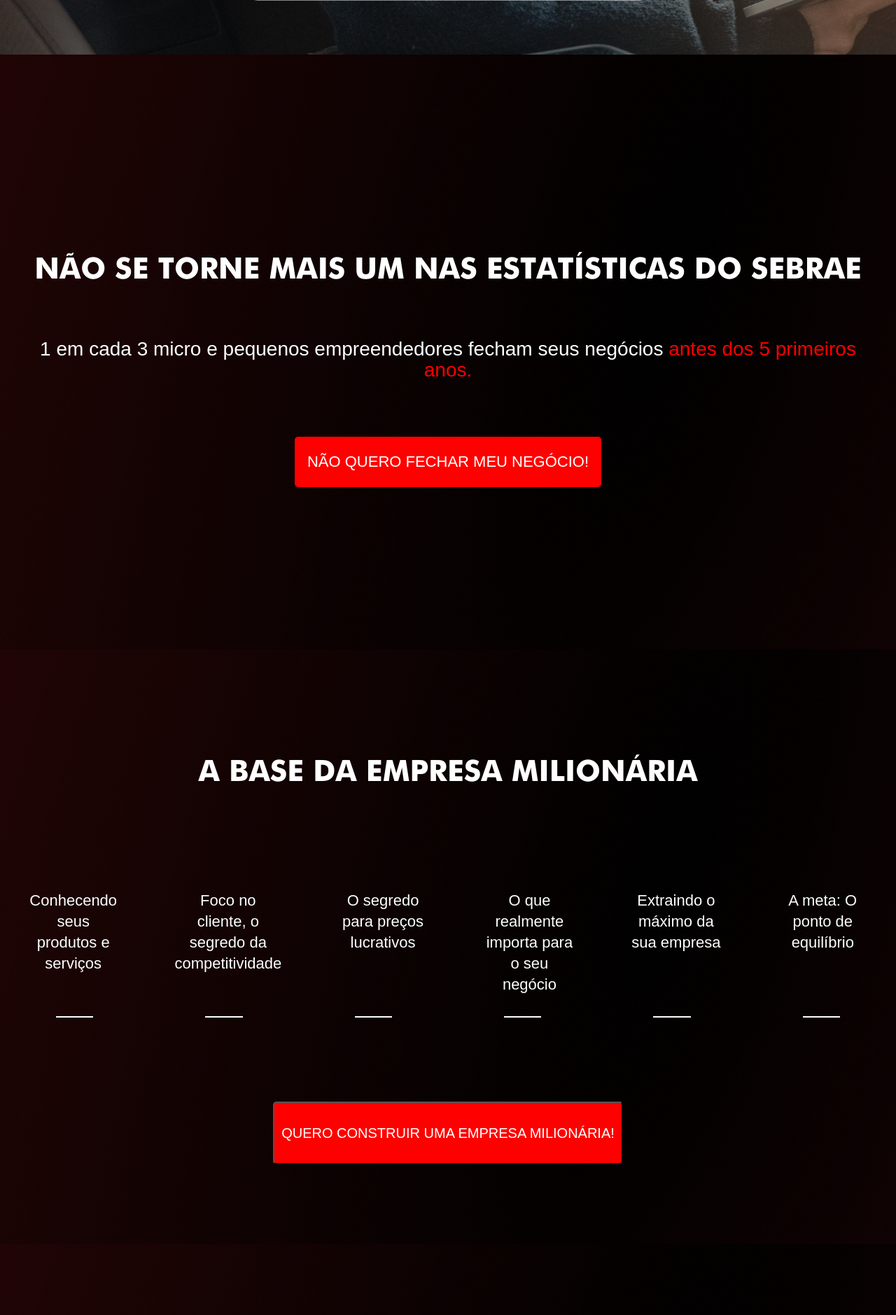
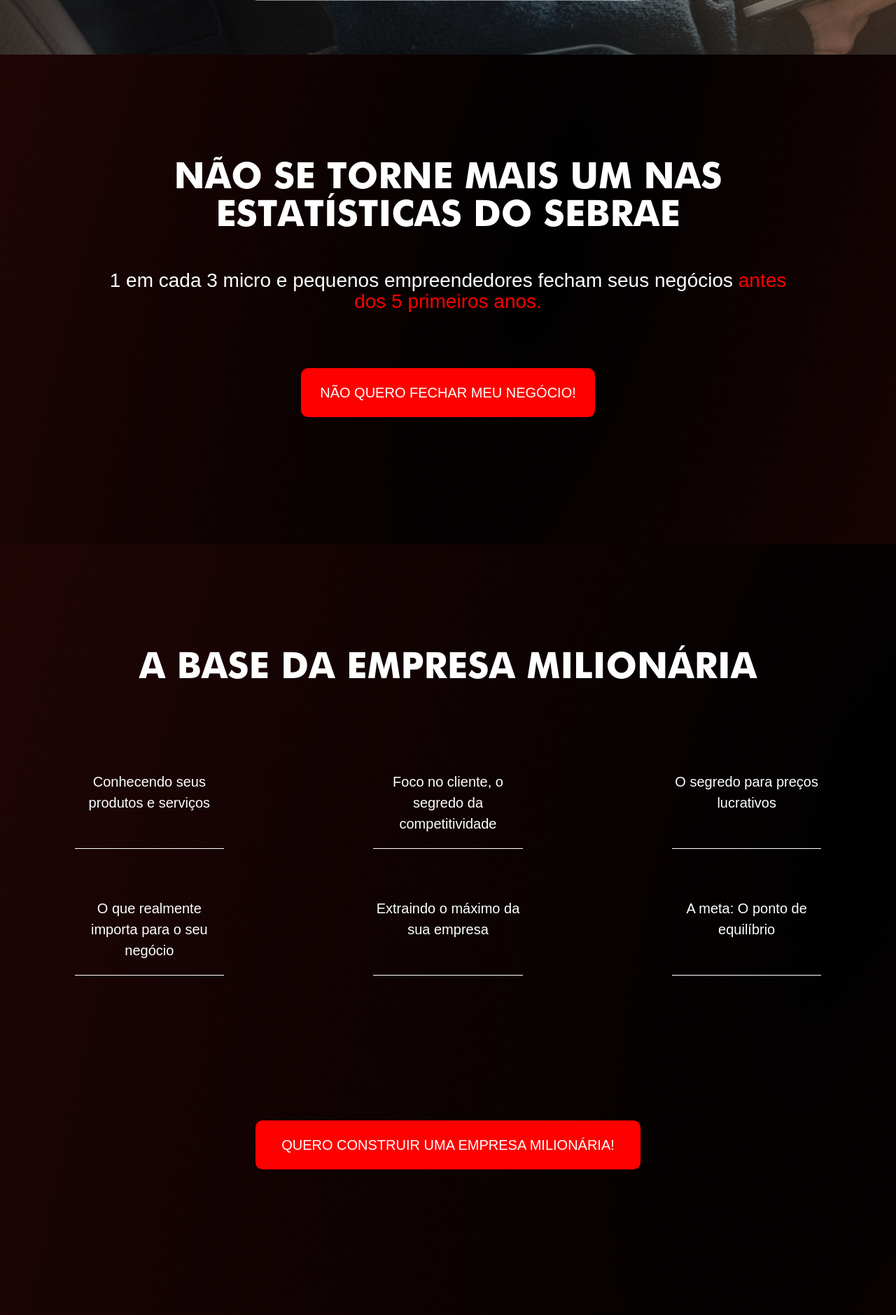
Before and after one commit to JoaoDenari/website-metaseed, a PHP site: page /index.html in a window 1280 px wide. Shown: the part 872-2751 px from the top of the page at 70% size. Run offline with PHP 8.4, Linux system fonts and the light colour scheme; some web fonts are replaced.

Commit message:
secs-01-02-03-modification-media-screen
Alteração no style e no media das sections 01, 02 e 03

```diff
--- a/index.html
+++ b/index.html
@@ -6,7 +6,7 @@
     <meta name="viewport" content="width=device-width, initial-scale=1.0">
 
     <link href="style/style.css" rel="stylesheet">
-    <link href="style/media.css" rel="stylesheet">
+    <link href="style/media-v2.css" rel="stylesheet">
     <link href="fonts/fonts.css" rel="stylesheet">
 
     <link href="https://unpkg.com/aos@next/dist/aos.css" rel="stylesheet" />
@@ -20,7 +20,7 @@
 
     <section class="s-01">
 
-        <aside class="d-50">
+        <div class="d-50">
 
             <div id="register">
 
@@ -51,14 +51,14 @@
 
             </div>
 
-        </aside>
+        </div>
 
 
     </section>
 
     <section class="s-02">
 
-        <aside class="d-40">
+        <div class="d-40">
 
             <div id="d-closed-img">
 
@@ -66,34 +66,33 @@
 
             </div>
 
+        </div>
 
-        </aside>
-
-        <aside class="d-60">
+        <div class="d-60">
 
             <h1 data-aos="fade-up">NÃO SE TORNE MAIS UM NAS ESTATÍSTICAS DO SEBRAE</h1>
 
             <h5 data-aos="fade-up">1 em cada 3 micro e pequenos empreendedores fecham seus negócios <span>antes dos 5 primeiros anos.</span></h5>
 
-            <div data-aos="fade-up">
+            <div class="d-false-button" data-aos="fade-up">
 
-                <p >NÃO QUERO FECHAR MEU NEGÓCIO!</p>
+                <p>NÃO QUERO FECHAR MEU NEGÓCIO!</p>
 
             </div>
 
-        </aside>
+        </div>
 
     </section>
 
     <section class="s-03">
 
-        <aside class="d-hor">
+        <div class="d-hor">
 
-            <aside class="d-ver-title">
+            <div class="d-ver-title">
 
                 <h1 data-aos="fade-up">A BASE DA EMPRESA MILIONÁRIA</h1>
 
-            </aside>
+            </div>
 
             <aside class="d-ver-itens" data-aos="fade-up">
 
@@ -106,44 +105,33 @@
 
             </aside>
 
-            <aside class="d-ver-lines" data-aos="fade-up">
+            <div class="d-false-button" data-aos="fade-up">
 
-                <hr class="line" width = '10px' color="white">
-                <hr class="line" width = '10px' color="white">
-                <hr class="line" width = '10px' color="white">
-                <hr class="line" width = '10px' color="white">
-                <hr class="line" width = '10px' color="white">
-                <hr class="line" width = '10px' color="white">
+                <p>QUERO CONSTRUIR UMA EMPRESA MILIONÁRIA!</p>
 
-            </aside>
+            </div>
 
-            <aside class="d-ver-button" data-aos="fade-up">
-
-                <input type = "submit" class="register-button" value="QUERO CONSTRUIR UMA EMPRESA MILIONÁRIA!">
-
-            </aside>
-
-        </aside>
+        </div>
 
     </section>
 
     <section class="s-04">
 
-        <aside class="d-30">
+        <div class="d-30">
 
             <div id="d-logo"></div>
 
-        </aside>
+        </div>
 
-        <aside id="d-40-description">
+        <div id="d-40-description">
 
             <h1>METASEED COMPANY</h1>
 
             <p>Acreditamos que o empreendedorismo tem o poder de mudar a sociadade. Por isso somos uma empresa focada em levar conhecimento para micro e pequenos empresários para que possam evoluir o nível de suas empresas e mudarem a sociedade.</p>
 
-        </aside>
+        </div>
 
-        <aside class="d-30">
+        <div class="d-30">
 
             <div id="d-suit-man">
 
@@ -151,7 +139,7 @@
 
             </div>
 
-        </aside>
+        </div>
 
     </section>
 
--- a/style/media-v2.css
+++ b/style/media-v2.css
@@ -0,0 +1,98 @@
+@media screen and (max-width: 1400px) {
+
+/*-------------------------------------Section 01--------------------------------------------*/
+
+div.d-50{
+
+    width: 100%;
+    height: 100%;
+}
+
+div#register{
+
+    margin: 12.5% auto;
+}
+
+
+/*-------------------------------------Section 02--------------------------------------------*/
+
+section.s-02{
+
+    height: 700px;
+}
+
+.s-02 .d-40{
+
+    display: none;
+}
+
+.s-02 .d-60 {
+
+    width: 100%;
+    height: 700px;
+
+    margin: 150px 100px 100px 100px;
+    padding: 0px;
+
+    text-align: center;
+}
+
+.s-02 .d-60 h5{
+
+    width: 90%;
+    margin:  50px auto;
+}
+
+.s-02 .d-60 div{
+
+    text-align: center;
+    margin: 80px auto;
+}
+/*-------------------------------------Section 03--------------------------------------------*/
+
+section.s-03{
+
+    height: 1100px;
+}
+
+.d-ver-itens{
+
+    display: grid;
+    grid-template-columns: repeat(auto-fit, minmax(350px, 1fr));
+
+}
+
+.s-03 .d-hor .d-ver-itens p{
+
+    width: 50%;
+}
+
+
+/*-------------------------------------Section 04--------------------------------------------*/
+
+}
+
+@media screen and (max-width: 800px) {
+
+
+/*-------------------------------------Section 01--------------------------------------------*/
+
+/*-------------------------------------Section 02--------------------------------------------*/
+
+/*-------------------------------------Section 03--------------------------------------------*/
+
+/*-------------------------------------Section 04--------------------------------------------*/
+
+}
+
+@media screen and (max-width: 500px) {
+
+/*-------------------------------------Section 01--------------------------------------------*/
+
+/*-------------------------------------Section 02--------------------------------------------*/
+
+/*-------------------------------------Section 03--------------------------------------------*/
+
+/*-------------------------------------Section 04--------------------------------------------*/
+
+}
--- a/style/media.css
+++ b/style/media.css
@@ -1,6 +1,6 @@
 @media screen and (max-width: 1400px){
 
-    aside.d-50{
+    div.d-50{
 
         width: 100%;
     }
@@ -38,13 +38,6 @@
     .s-02 .d-60 div{
 
         margin: 80px auto 0 auto;
-
-    }
-
-    .s-03 .d-hor .d-ver p{
-
-        padding: 30px 20px 0px 20px;
-        font-size: 18px;
 
     }
 
--- a/style/style.css
+++ b/style/style.css
@@ -60,29 +60,29 @@ section.s-02, .s-03, .s-04{
 }
 
 
-/*---------------------------------------Aside-----------------------------------------------*/
+/*---------------------------------------div-----------------------------------------------*/
 
-aside.d-60{
+div.d-60{
 
     width: 60%;
 }
 
-aside.d-50{
+div.d-50{
 
     width: 50%;
 }
 
-aside.d-40{
+div.d-40{
 
     width: 40%;
 }
 
-aside.d-30{
+div.d-30{
 
     width: 30%;
 }
 
-aside.d-hor{
+div.d-hor{
 
     display: flex;
     flex-direction: column;
@@ -90,13 +90,13 @@ aside.d-hor{
     width: 100%;
 }
 
-aside.d-ver{
+div.d-ver{
 
     display: flex;
     flex-direction: row;
 }
 
-aside#d-40-description{
+div#d-40-description{
 
     width: 40%;
 }
@@ -106,7 +106,7 @@ aside#d-40-description{
 h1{
 
     color: white;
-    font: normal normal normal 4.2rem/54px 'Futura-Bold', Arial, Verdana, Helvetica, sans-serif;
+    font: normal normal normal 5.2rem/54px 'Futura-Bold', Arial, Verdana, Helvetica, sans-serif;
 }
 
 h2{
@@ -154,9 +154,8 @@ div#register{
 
     margin: 12.5% 15% 12.5% 15%;
 
-    max-width: 575px;
-    min-width: 280px;
-    height: 75%;
+    width: 575px;
+    height: 712.5px;
 
     /* transform: translate(0, 17.5%); */
 
@@ -267,18 +266,24 @@ div#register > h4{
 
 /*-------------------------------------Section 02--------------------------------------------*/
 
+.s-02 .d-40{
+
+    min-width: 693.922px;
+    max-width: 693.922px;
+}
+
+
 div#d-closed-img{
 
-    width: 80%;
-    height: 100%;
-    margin: auto;
-
+    margin: 15% auto;
+    height: 80%;
+    width: 85%;
 }
 
 #d-closed-img > img{
 
     width: 100%;
-    transform: translate(0%, 30%);
+    height: 90%;
 }
 
 .s-02 .d-60{
@@ -297,25 +302,21 @@ span{
     color: red;
 }
 
-.s-02 .d-60 div{
+.d-false-button{
 
-    margin-top: 35px;
-
-    max-width: 438px;
-    min-width: 438px;
-
-    min-height: 71.5px;
-
-    background-color: red;
-    border-radius: 5px;
+    background-color: #FF0000;
+    width: 420px;
+    height: 70px;
+    margin-top: 50px;
+    border-radius: 10px;
+    text-align: center;
 }
 
-.s-02 .d-60 p{
+.d-false-button p{
 
-    text-align: center;
-    transform: translate(0, 70%);
+    font-size: 2.0rem;
+    transform: translate(0, 65%);
 }
-
 
 /*-------------------------------------Section 03--------------------------------------------*/
 
@@ -351,16 +352,20 @@ span{
     text-align: center;
 }
 
+.d-ver-itens{
+
+    margin-top: 50px;
+    text-align: center;
+}
+
 .s-03 .d-hor .d-ver-itens p{
 
-    margin: 80px auto 0px auto;
-    padding: 60px 40px 0px 40px;
-
+    margin: 70px auto 0px auto;
+    padding-bottom: 20px;
     text-align: center;
-    color: white;
-    font-size: 2.2rem;
-
-    width: 13%;
+    font-size: 2.0rem;
+    border-bottom: 1px solid white;
+    width: 10%;
 }
 
 .s-03 .d-hor .d-ver-lines .line{
@@ -369,15 +374,11 @@ span{
     width: 4%;
 }
 
-.s-03 .d-hor .d-ver-button input{
+.d-hor > .d-false-button{
 
-    margin: 120px auto 0px auto;
-    text-align: center;
-
-    max-width: 500px;
-    height: 90px;
+    margin: auto;
+    width: 550px;
 }
-
 
 /*-------------------------------------Section 04--------------------------------------------*/
 
```
